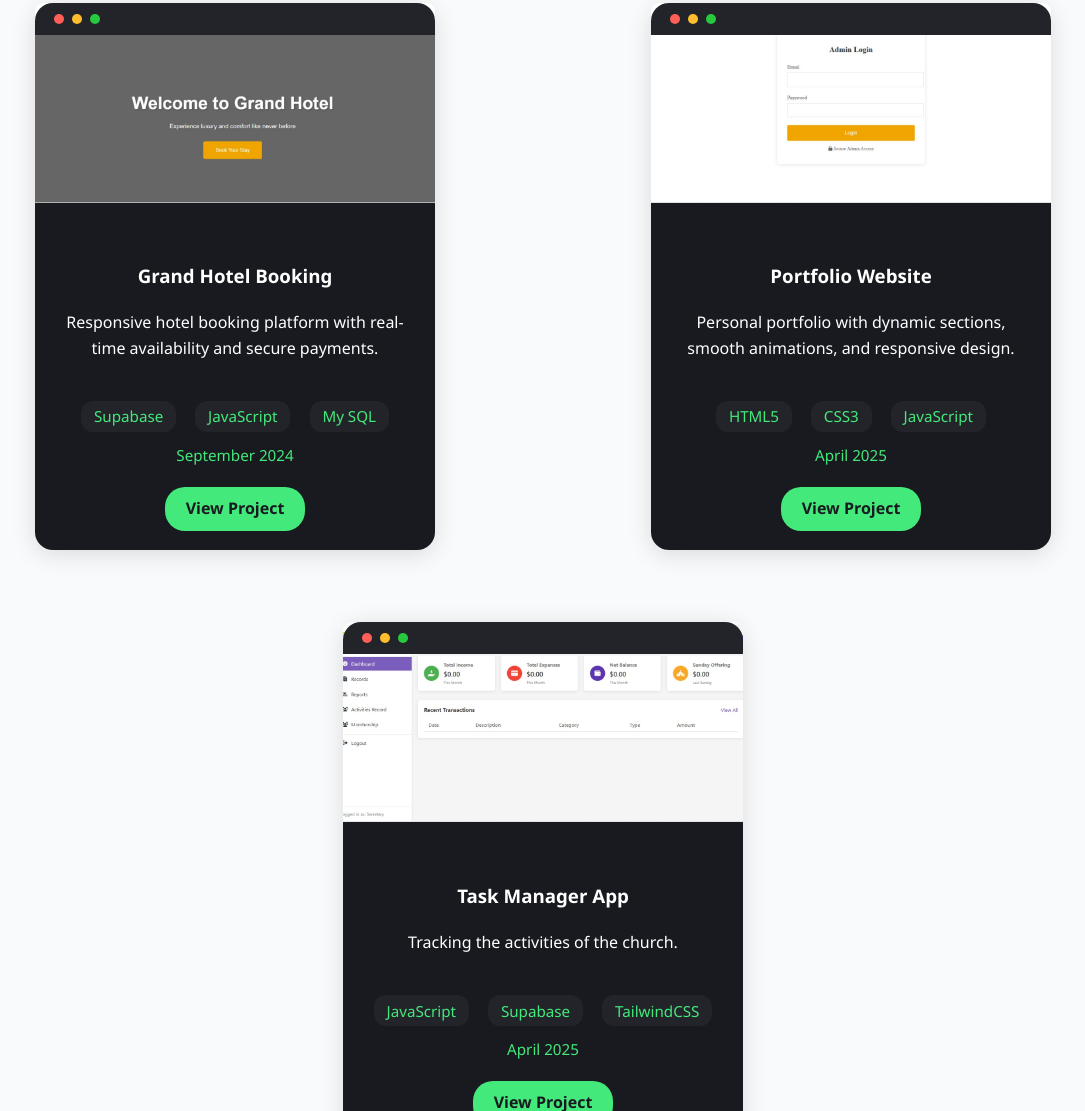
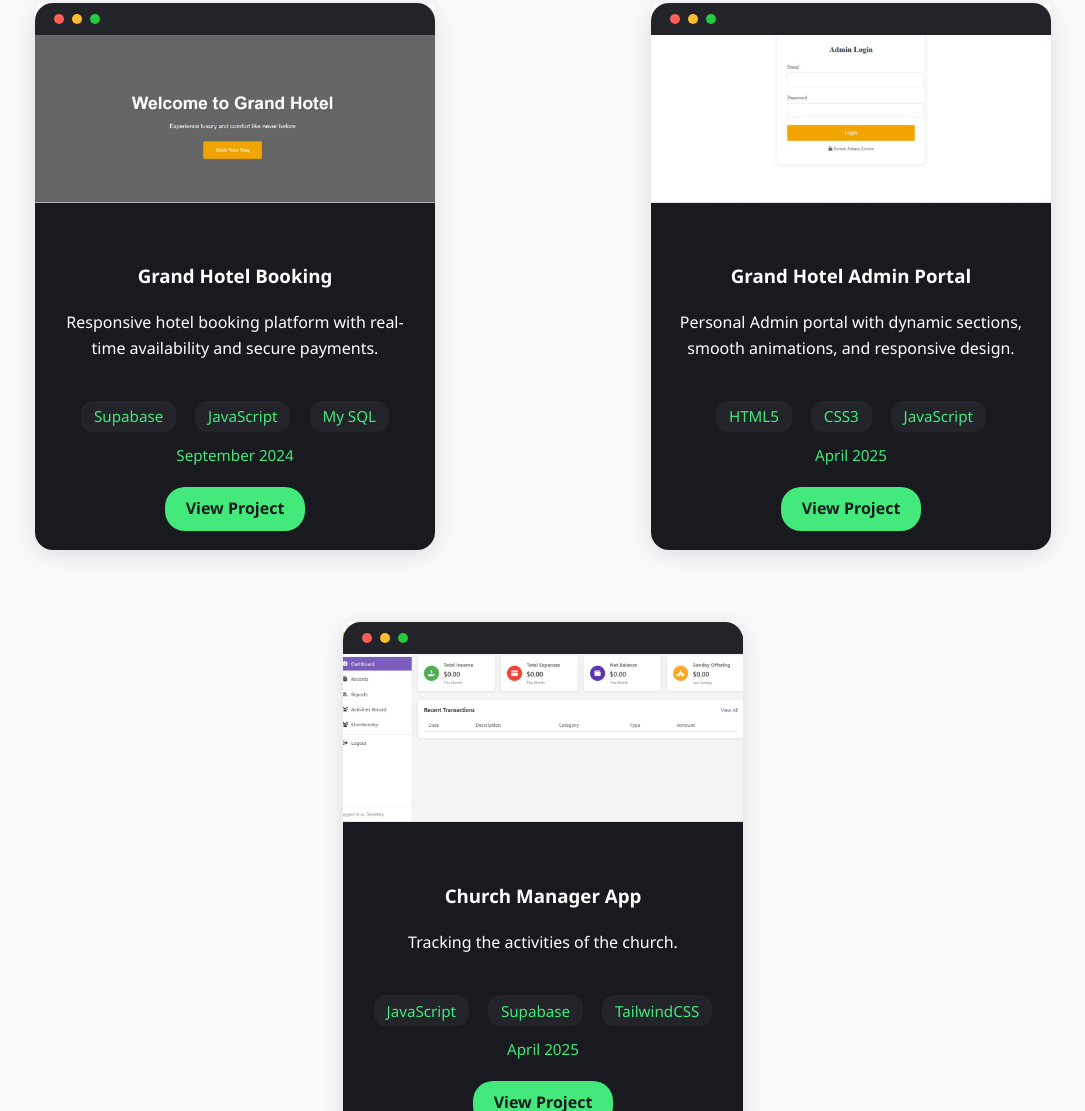
Before and after one commit to danieldzansi/Personal-Portfolio, a plain HTML site: page index.html in a window 1280 px wide. Shown: the part 1193-2304 px from the top of the page, without its empty margins (97-1182 px from the left). Drawn offline with Linux system fonts and the light colour scheme.

Commit message:
made changes to the descriptions

```diff
--- a/index.html
+++ b/index.html
@@ -102,8 +102,8 @@
                     <img src="assets/adminportal.jpg" alt="Portfolio Website Screenshot">
                 </div>
                 <div class="project-card-content">
-                    <h3>Portfolio Website</h3>
-                    <p>Personal portfolio with dynamic sections, smooth animations, and responsive design.</p>
+                    <h3>Grand Hotel Admin Portal</h3>
+                    <p>Personal Admin portal with dynamic sections, smooth animations, and responsive design.</p>
                 </div>
                 <div class="tech-stack-row">
                     <span>HTML5</span><span>CSS3</span><span>JavaScript</span>
@@ -121,7 +121,7 @@
                     <img src="assets/church.jpg" alt="Task Manager Screenshot">
                 </div>
                 <div class="project-card-content">
-                    <h3>Task Manager App</h3>
+                    <h3>Church Manager App</h3>
                     <p>Tracking the activities of the church.</p>
                 </div>
                 <div class="tech-stack-row">
```
